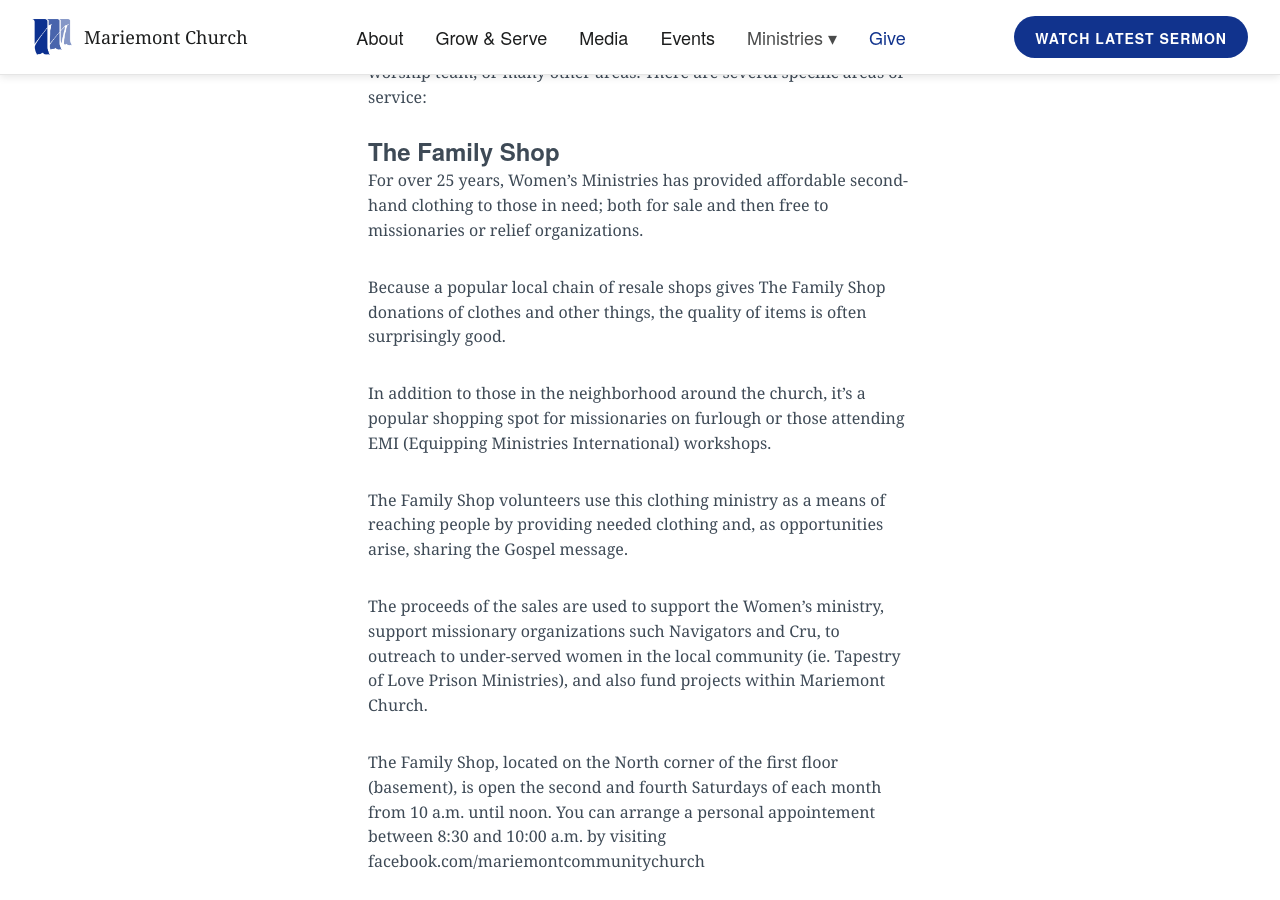
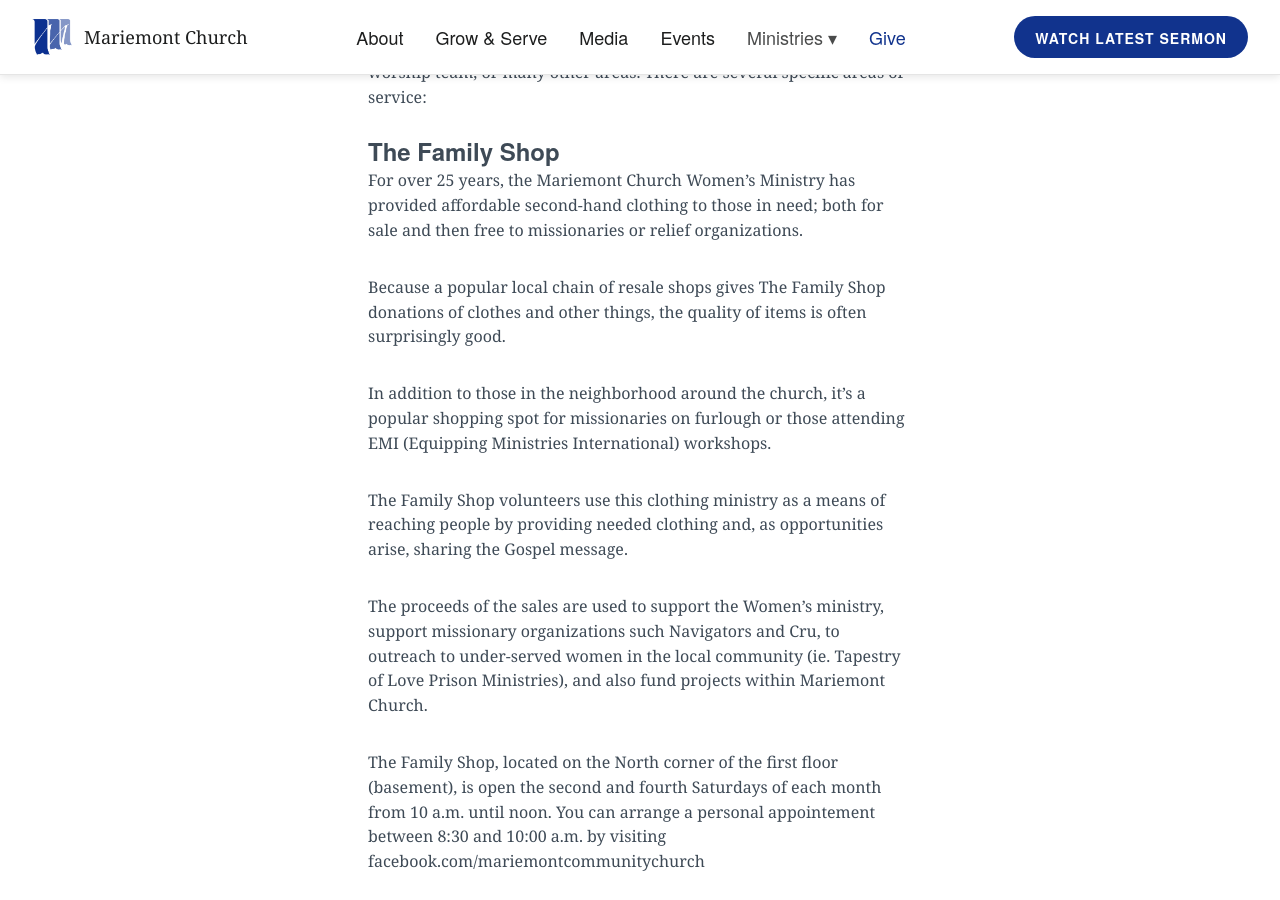
Before and after one commit to lukemoderwell/mariemont, a Jekyll site: the page built from womens-ministry.md, in a window 1280 px wide and 900 px high, scrolled down 2424 px. Built offline with Jekyll 4.4.1, drawn with Linux system fonts in a browser that asks for light colours; nearby versions of some CDN libraries.

Commit message:
Updated Womens Ministry

```diff
--- a/womens-ministry.md
+++ b/womens-ministry.md
@@ -54,7 +54,7 @@
 
 ### The Family Shop
 
-For over 25 years, Women’s Ministries has provided affordable second-hand clothing to those in need; both for sale and then free to missionaries or relief organizations.
+For over 25 years, the Mariemont Church Women’s Ministry has provided affordable second-hand clothing to those in need; both for sale and then free to missionaries or relief organizations.
 
 Because a popular local chain of resale shops gives The Family Shop donations of clothes and other things, the quality of items is often surprisingly good.
 
```
